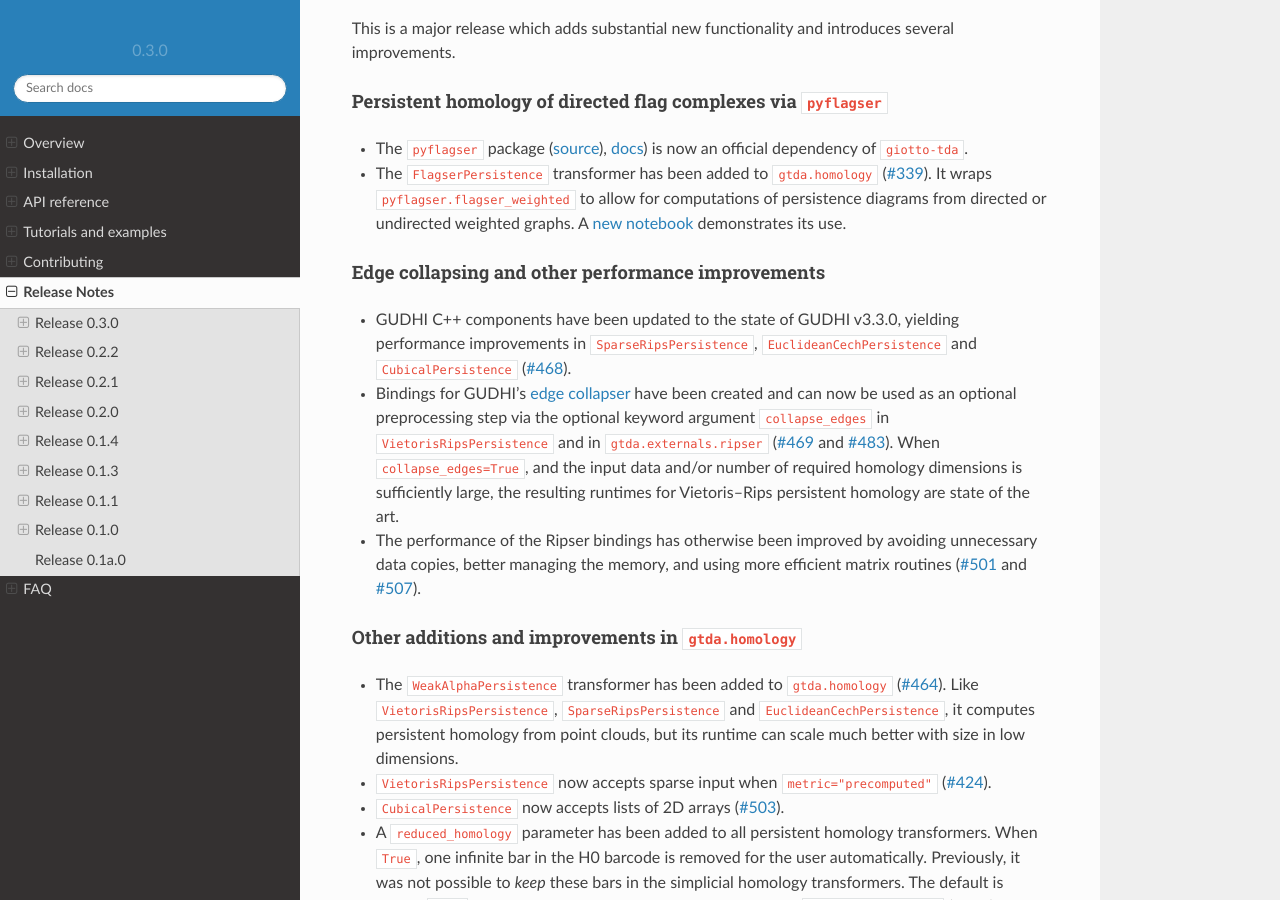
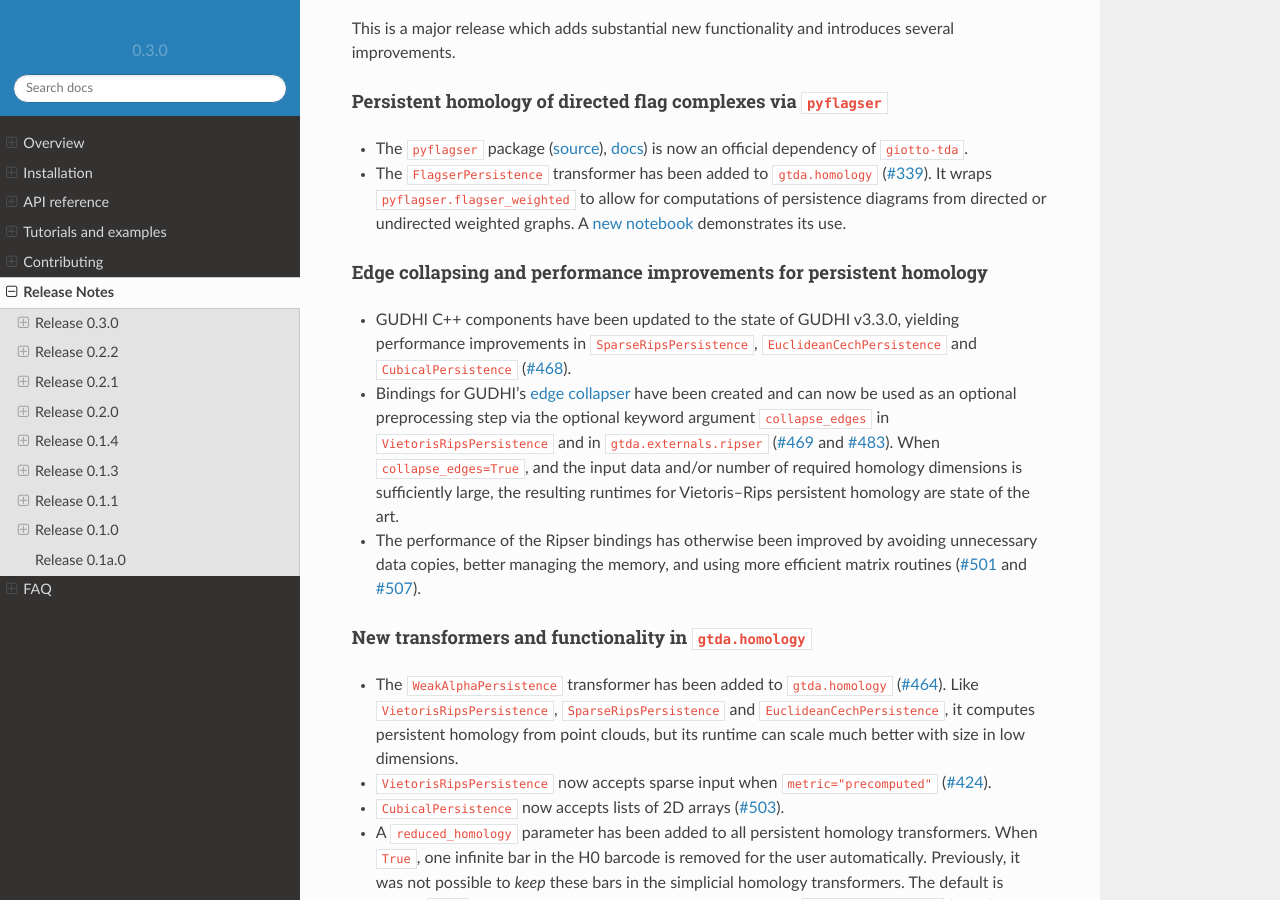
Before and after one commit to giotto-ai/giotto-tda, a Sphinx documentation site: the page built from doc/release.rst, in a window 1280 px wide and 900 px high, scrolled down 268 px. Built offline with Sphinx 7.4.7 and the Read the Docs theme 2.0.0, drawn with Linux system fonts in a browser that asks for light colours; pages that are not in the unit, such as notebooks, are missing from menus; comment, search, counter and statistics services are not loaded; the version number is read from the project's files by our own code; some of the changed text lies outside the part shown.

Commit message:
Fix typos and subtitles

```diff
--- a/doc/release.rst
+++ b/doc/release.rst
@@ -19,15 +19,15 @@ Persistent homology of directed flag complexes via ``pyflagser``
 -  The ``pyflagser`` package (`source <https://github.com/giotto-ai/pyflagser>`_), `docs <https://docs-pyflagser.giotto.ai/>`_) is now an official dependency of ``giotto-tda``.
 -  The ``FlagserPersistence`` transformer has been added to ``gtda.homology`` (`#339 <https://github.com/giotto-ai/giotto-tda/pull/339>`_). It wraps ``pyflagser.flagser_weighted`` to allow for computations of persistence diagrams from directed or undirected weighted graphs. A `new notebook <https://giotto-ai.github.io/gtda-docs/0.3.0/notebooks/persistent_homology_graphs.html>`_ demonstrates its use.
 
-Edge collapsing and other performance improvements
---------------------------------------------------
+Edge collapsing and performance improvements for persistent homology
+--------------------------------------------------------------------
 
 -  GUDHI C++ components have been updated to the state of GUDHI v3.3.0, yielding performance improvements in ``SparseRipsPersistence``, ``EuclideanCechPersistence`` and ``CubicalPersistence`` (`#468 <https://github.com/giotto-ai/giotto-tda/pull/468>`_).
 -  Bindings for GUDHI's `edge collapser <https://hal.inria.fr/hal-02395227>`_ have been created and can now be used as an optional preprocessing step via the optional keyword argument ``collapse_edges`` in ``VietorisRipsPersistence`` and in ``gtda.externals.ripser`` (`#469 <https://github.com/giotto-ai/giotto-tda/pull/469>`_ and `#483 <https://github.com/giotto-ai/giotto-tda/pull/483>`_). When ``collapse_edges=True``, and the input data and/or number of required homology dimensions is sufficiently large, the resulting runtimes for Vietoris–Rips persistent homology are state of the art.
 -  The performance of the Ripser bindings has otherwise been improved by avoiding unnecessary data copies, better managing the memory, and using more efficient matrix routines (`#501 <https://github.com/giotto-ai/giotto-tda/pull/501>`_ and `#507 <https://github.com/giotto-ai/giotto-tda/pull/507>`_).
 
-Other additions and improvements in ``gtda.homology``
------------------------------------------------------
+New transformers and functionality in ``gtda.homology``
+-------------------------------------------------------
 
 -  The ``WeakAlphaPersistence`` transformer has been added to ``gtda.homology`` (`#464 <https://github.com/giotto-ai/giotto-tda/pull/464>`_). Like ``VietorisRipsPersistence``, ``SparseRipsPersistence`` and ``EuclideanCechPersistence``, it computes persistent homology from point clouds, but its runtime can scale much better with size in low dimensions.
 -  ``VietorisRipsPersistence`` now accepts sparse input when ``metric="precomputed"`` (`#424 <https://github.com/giotto-ai/giotto-tda/pull/424>`_).
@@ -115,7 +115,7 @@ New tutorials and examples
 
 The following new tutorials have been added:
 
--  `Topology of time series <https://giotto-ai.github.io/gtda-docs/0.3.0/notebooks/time_series_classification.html>`_, which explains the theory of the Takens time-delay embedding and its use with persistent homology, demonstrates the new ``API`` of several components in ``gtda.time_series``, and shows how to construct time series *classification* pipelines in ``giotto-tda`` by partially reproducing `arXiv:1910:08245 <https://arxiv.org/abs/1910.08245>_`.
+-  `Topology of time series <https://giotto-ai.github.io/gtda-docs/0.3.0/notebooks/time_series_classification.html>`_, which explains the theory of the Takens time-delay embedding and its use with persistent homology, demonstrates the new ``API`` of several components in ``gtda.time_series``, and shows how to construct time series *classification* pipelines in ``giotto-tda`` by partially reproducing `arXiv:1910:08245 <https://arxiv.org/abs/1910.08245>`_.
 -  `Topology in time series forecasting <https://giotto-ai.github.io/gtda-docs/0.3.0/notebooks/time_series_forecasting.html>`_, which explains how to set up time series *forecasting* pipelines in ``giotto-tda`` via ``TransformerResamplerMixin``s and the ``giotto-tda`` ``Pipeline`` class.
 -  `Topological feature extraction from graphs <https://giotto-ai.github.io/gtda-docs/0.3.0/notebooks/persistent_homology_graphs.html>`_, which explains what the features extracted from directed or undirected graphs by ``VietorisRipsPersistence``, ``SparseRipsPersistence`` and ``FlagserPersistence`` are.
 -  `Classifying handwritten digits <https://giotto-ai.github.io/gtda-docs/0.3.0/notebooks/MNIST_classification.html>`_, which presents a fully-fledged machine learning pipeline in which cubical persistent homology is applied to the classification of handwritten images from he MNIST dataset, partially reproducing `arXiv:1910.08345 <https://arxiv.org/abs/1910.08345>`_.
@@ -141,7 +141,7 @@ Bug Fixes
 -  A bug which led to the incorrect handling of the ``homology_dimensions`` parameter in ``Filtering`` has been fixed (`#439 <https://github.com/giotto-ai/giotto-tda/pull/439>`_).
 -  An issue with the use of ``joblib.Parallel``, which led to errors when attempting to run ``HeatKernel``, ``PersistenceImage``, and the corresponding amplitudes and distances on large datasets, has been fixed (`#428 <https://github.com/giotto-ai/giotto-tda/pull/428>`_ and `#481 <https://github.com/giotto-ai/giotto-tda/pull/481>`_).
 -  A bug leading to plots of persistence diagrams not showing points with negative births or deaths has been fixed, as has a bug with the computation of the range to be shown in the plot (`#437 <https://github.com/giotto-ai/giotto-tda/pull/437>`_).
--  A bug in the handling of persistence pairs with negative death values by ``Filtering`` has been fixed (`#436 <https://github.com/giotto-ai/giotto-tda/pull/436>_`).
+-  A bug in the handling of persistence pairs with negative death values by ``Filtering`` has been fixed (`#436 <https://github.com/giotto-ai/giotto-tda/pull/436>`_).
 -  A bug in the handling of ``homology_dimension_ix`` (now renamed to ``homology_dimension_idx``) in the ``plot`` methods of ``HeatKernel`` and ``PersistenceImage`` has been fixed (`#452 <https://github.com/giotto-ai/giotto-tda/pull/452>`_).
 -  A bug in the labelling of axes in ``HeatKernel`` and ``PersistenceImage`` plots has ben fixed (`#453 <https://github.com/giotto-ai/giotto-tda/pull/453>`_ and `#454 <https://github.com/giotto-ai/giotto-tda/pull/454>`_).
 -  ``PersistenceLandscape`` plots now show all homology dimensions, instead of just the first (`#454 <https://github.com/giotto-ai/giotto-tda/pull/454>`_).
```
